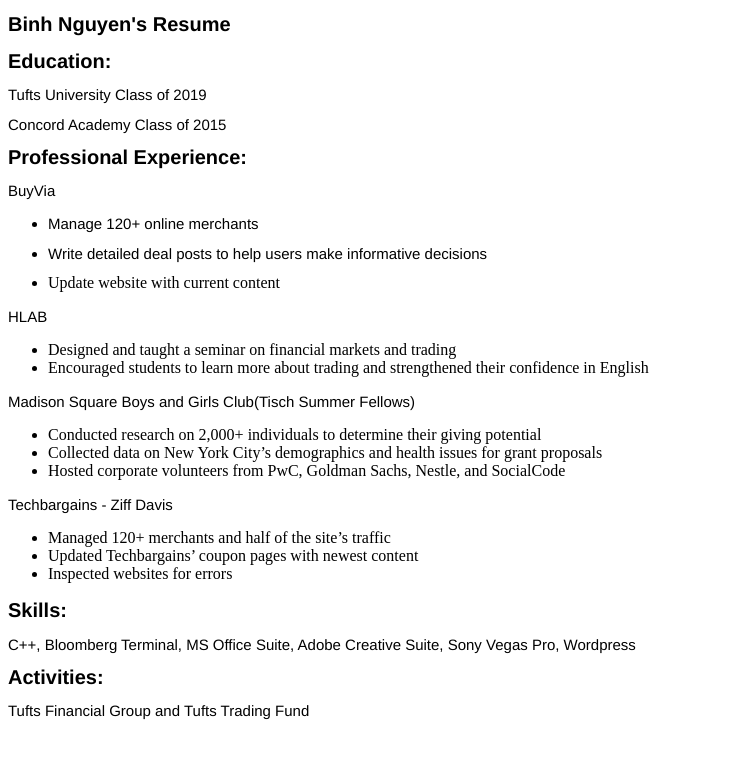
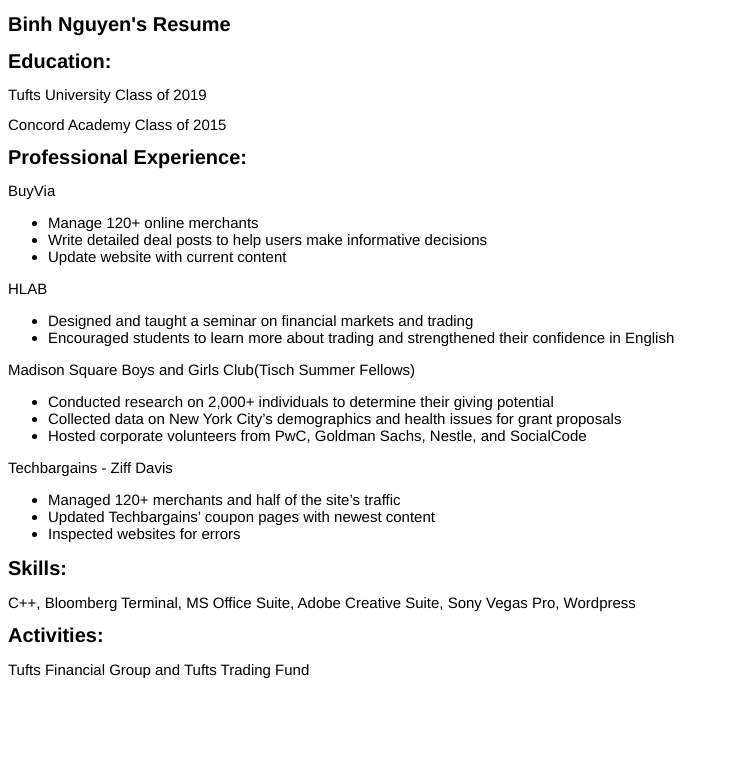
Before and after one commit to bcnguyen/bcnguyen.github.io, a plain HTML site: page resume.html in a window 1280 px wide. Shown: the whole page, without its empty margins (0-729 px from the left). Drawn offline with Linux system fonts and the light colour scheme.

Commit message:
fixed resume font

```diff
--- a/resume.css
+++ b/resume.css
@@ -13,3 +13,11 @@ h2 {
 		margin-left: auto;
 		margin-right: auto;
 }
+.bullet {
+		text-align: left;
+		font-family: Helvetica;
+		font-size: 15px;
+		font-weight: normal;
+		margin-left: auto;
+		margin-right: auto;
+}
--- a/resume.html
+++ b/resume.html
@@ -14,11 +14,12 @@
 	<h2>Concord Academy Class of 2015</h2>
 	<h1>Professional Experience:</h1>
 
+	<div class = "bullet">
 		<h2>BuyVia</h2>
 		<ul>
-		<li><h2>Manage 120+ online merchants</h2></li>
-		<li><h2>Write detailed deal posts to help users make informative decisions</li>
-		<li>Update website with current content</h2></li>
+			<li>Manage 120+ online merchants</li>
+			<li>Write detailed deal posts to help users make informative decisions</li>
+			<li>Update website with current content</li>
 		</ul>
 
 		<h2>HLAB</h2>
@@ -40,6 +41,7 @@
 			<li>Updated Techbargains’ coupon pages with newest content</li>
 			<li>Inspected websites for errors</li>
 		</ul>
+	</bullet>
 
 	<h1>Skills: </h1>
 	<h2>C++, Bloomberg Terminal, MS Office Suite, Adobe Creative Suite, Sony Vegas Pro, Wordpress</h2>
```
Lines whose indentation alone changed are shown as unchanged.
